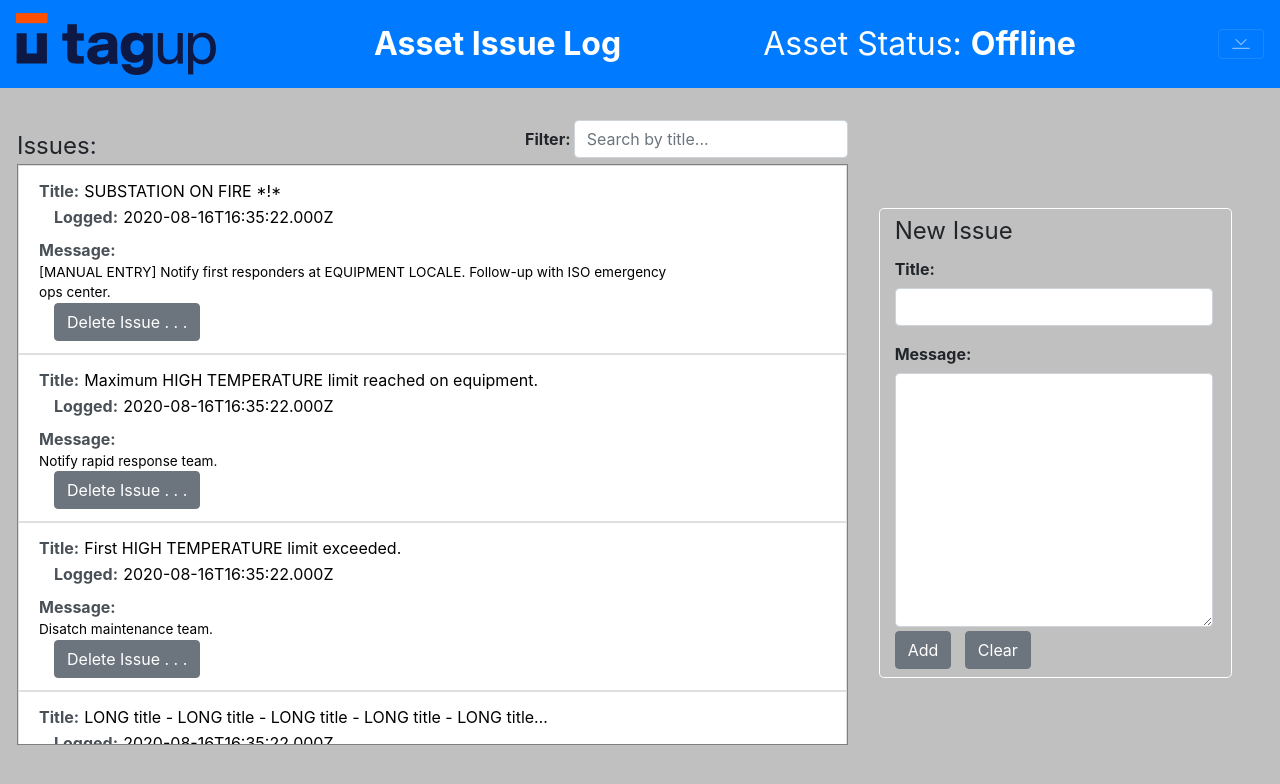
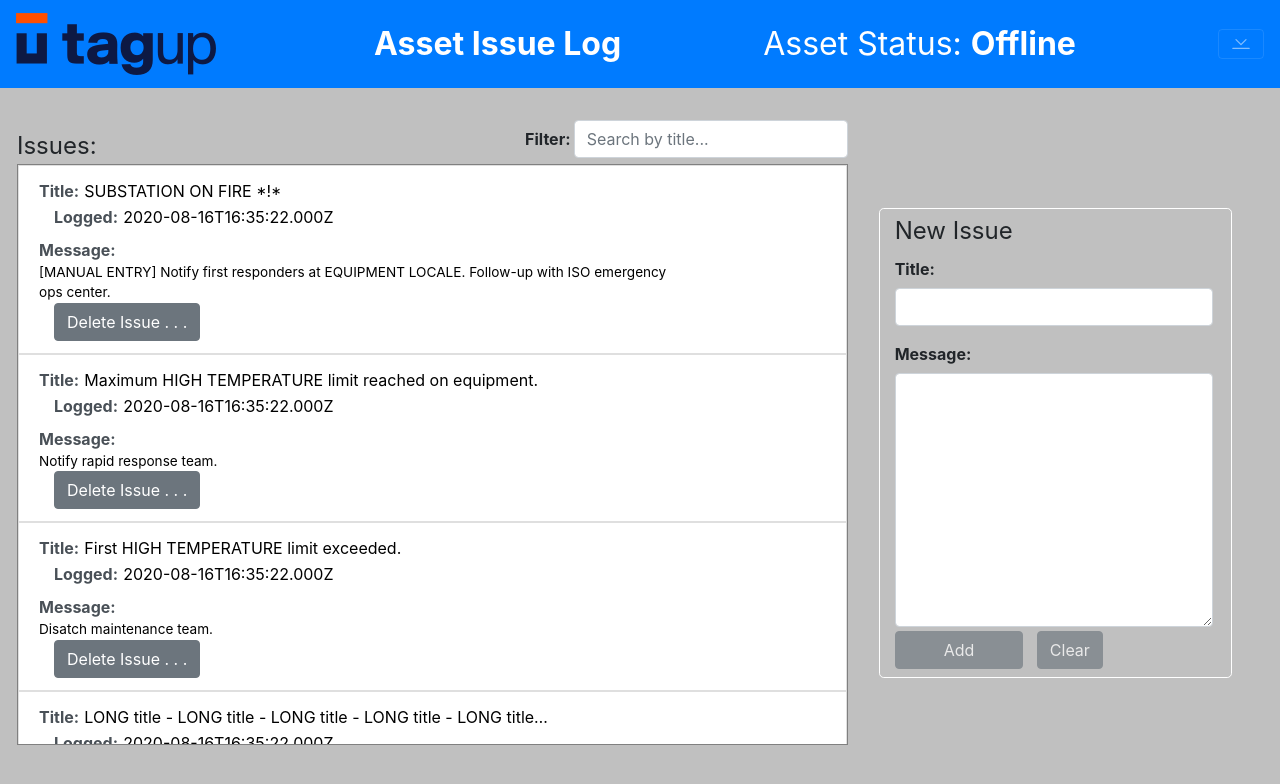
Before and after one commit to GuiGuyJim/tagup_frontend_challenge, a Vue app: page / in a window 1280 px wide. Shown: the top 784 px of the page. Built offline with nearby package versions, Linux system fonts and the light colour scheme.

Commit message:
Added dynamic enablement of the Add Issue/Clear Form buttons, with dynamic Tooltips.

```diff
--- a/src/App.vue
+++ b/src/App.vue
@@ -85,16 +85,22 @@
 							<b-col>
 								<b-form>
 									<b-form-group label="Title:" class="label">
-										<b-form-input v-model="newTitle"></b-form-input>
+										<b-form-input v-model="newTitle" v-on:input="onNewIssueFieldInput"></b-form-input>
 									</b-form-group>
 									<b-form-group label="Message:" class="mb-1 label">
-										<b-form-textarea rows="10" max-rows="10" v-model="newMessage"></b-form-textarea>
+										<b-form-textarea rows="10" max-rows="10" v-model="newMessage" v-on:input="onNewIssueFieldInput"></b-form-textarea>
 									</b-form-group>
 									<b-row class="mb-2">
 										<b-col>
-											<TagupButton caption="Add" :disabled="false" event="add" @add="addNewItem"/>
+											<div style="display: inline-block" :title="addButtonTooltip">
+											<TagupButton
+												caption="&nbsp;&nbsp;&nbsp;&nbsp;&nbsp;&nbsp;&nbsp;&nbsp;Add&nbsp;&nbsp;&nbsp;&nbsp;&nbsp;&nbsp;&nbsp;&nbsp;"
+												:disabled="isAddDisabled" event="add" @add="addNewItem"/>
+											</div>
 											&nbsp;
-											<TagupButton caption="Clear" :disabled="false" event="clear" @clear="clearForm"/>
+											<div style="display: inline-block" :title="isClearDisabled ? 'Nothing to clear.' : ''">
+												<TagupButton id="" caption="Clear" :disabled="isClearDisabled" event="clear" @clear="clearForm"/>
+											</div>
 										</b-col>
 									</b-row>
 								</b-form>
@@ -146,11 +152,24 @@ export default {
 					message: 'Disatch maintenance team.' },
 				{ id: '9', timestamp: new Date(), title: 'LONG title - LONG title - LONG title - LONG title - LONG title - LONG title - LONG title - ',
 					message: 'LONG message - LONG message - LONG message - LONG message - LONG message - LONG message - LONG message - LONG message - LONG message - LONG message - LONG message - LONG message - LONG message - LONG message - LONG message - LONG message - LONG message - LONG message - LONG message - LONG message - LONG message - LONG message - LONG message - LONG message - ' },
-			]
+			],
+			isClearDisabled: true,
+			isAddDisabled: true,
 		}
 	},
 
+	computed: {
+		addButtonTooltip: function () {
+			return  this.isAddDisabled ? 'To enable, enter a Title and Message.' : '';
+		},
+	},
+
 	methods: {
+		onNewIssueFieldInput: function (event) {
+			this.isAddDisabled = !( (this.newTitle.length > 0) && (this.newMessage.length > 0) );
+			this.isClearDisabled = !( (this.newTitle.length > 0) || (this.newMessage.length > 0) );
+		},
+
 		confirmDeleteItem: function (logItem) {
 			const message = `(${logItem.timestamp.toISOString()}) "${logItem.title}"`;
 			this.$bvModal.msgBoxConfirm(message, {
@@ -182,6 +201,8 @@ export default {
 		clearForm: function () {
 			this.newTitle = '';
 			this.newMessage = '';
+			this.isClearDisabled = true;
+			this.isAddDisabled = true;
 		},
 	},
 
--- a/src/components/TagupButton.vue
+++ b/src/components/TagupButton.vue
@@ -1,6 +1,9 @@
 <template>
 	<b-button v-bind:disabled="disabled" v-on:click="clickHandler">
-		{{ caption }}
+		<!-- SECURITY: We're using v-html here, instead of double mustaches, so that we can inject markup into the button caption.
+			We should never be displaying user-provided content in caption, as that could lead to an XSS vulnerability.
+		 -->
+		<span v-html="caption"></span>
 	</b-button>
 </template>
 
@@ -22,7 +25,7 @@ export default {
 		},
 		caption: {
 			type: String, required: true
-		}
+		},
 	}
 };
 </script>
```
Also changed, not shown: 1 other file (tests, documents, lock files or other folders).
